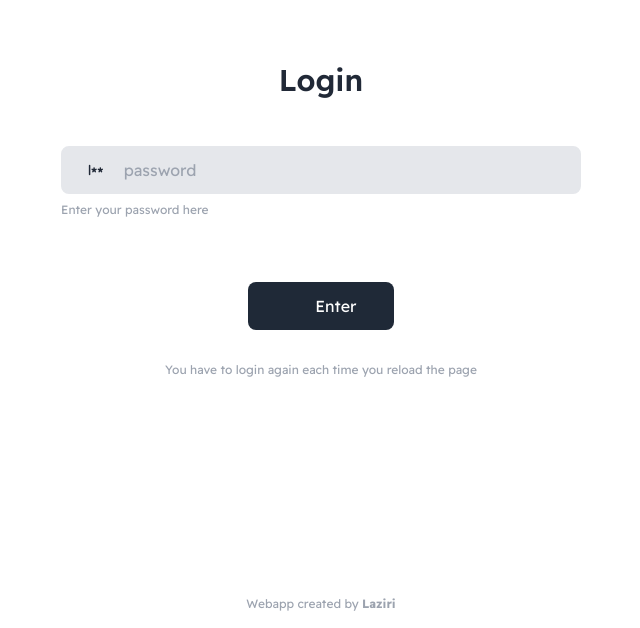
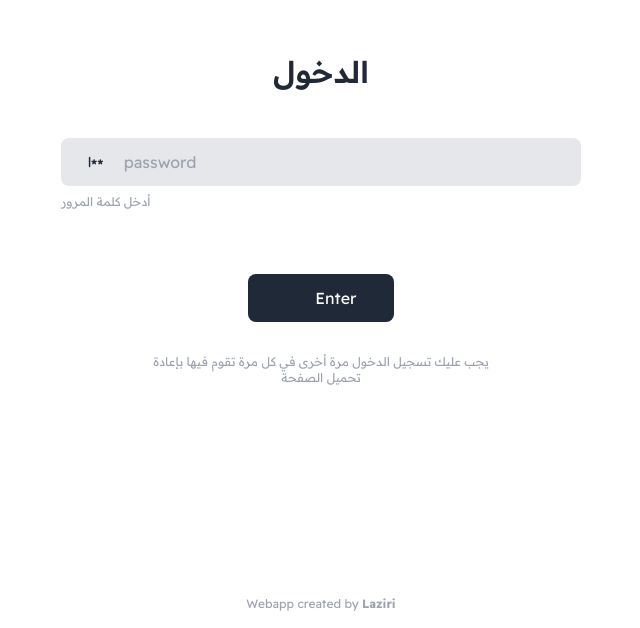
Before and after one commit to lazirijs/front-match, a Vue app: page /login in a window 1280 px wide. Shown: the part 172-800 px from the top of the page, without its empty margins (319-959 px from the left). Built offline with nearby package versions, Linux system fonts and the light colour scheme; no server answers; some icons are missing.

Commit message:
Update login.vue

```diff
--- a/src/pages/login.vue
+++ b/src/pages/login.vue
@@ -1,16 +1,16 @@
 <template>
   <div class="h-full flex flex-col justify-between items-center">
     <div class="w-10/12 grid gap-8 m-auto">
-      <h1>Login</h1>
+      <h1>الدخول</h1>
       <form @submit.prevent="submitForm" class="py-4">
         <!-- <input-app :value="user" @update="user = $event" icon="fluent:person-24-filled" placeholder="User" type="text" :readonly="loading"/>
         <br> -->
         <input-app :value="password" @update="password = $event" icon="ph:password-bold" type="password" placeholder="password" :readonly="loading"/>
-        <h6 class="text-gray-400 text-start mt-2">enter your password here</h6>
+        <h6 class="text-gray-400 text-start mt-2">أدخل كلمة المرور</h6>
         <button @click="login()" class="hidden"/>
       </form>
       <btn-app text="enter" @click="login" icon="basil:login-solid" :loading="loading" dark class="min-w-fit mt-4 mx-auto" />
-      <h6 class="w-8/12 m-auto text-gray-400">you have to login again each time you reload the page</h6>
+      <h6 class="w-8/12 m-auto text-gray-400">يجب عليك تسجيل الدخول مرة أخرى في كل مرة تقوم فيها بإعادة تحميل الصفحة</h6>
     </div>
     <h6 class="w-8/12 text-center text-gray-400">webapp created by <a href="https://facebook.com/lazirijs" target="_blank" class="font-bold">Laziri</a></h6>
   </div>
@@ -39,7 +39,7 @@ const login = async () => {
         store.commit("logged", true);
         router.push('/');
       } else {
-        alert("your password is incorrect");
+        alert("كلمة مرورك غير صحيحة");
       }
 
       loading.value = false;
@@ -47,7 +47,7 @@ const login = async () => {
   } catch (error) {
     loading.value = false;
     console.error(error);
-    alert("An error occurred during login");
+    alert("حدث خطأ أثناء تسجيل الدخول");
   }
 }
 
```
